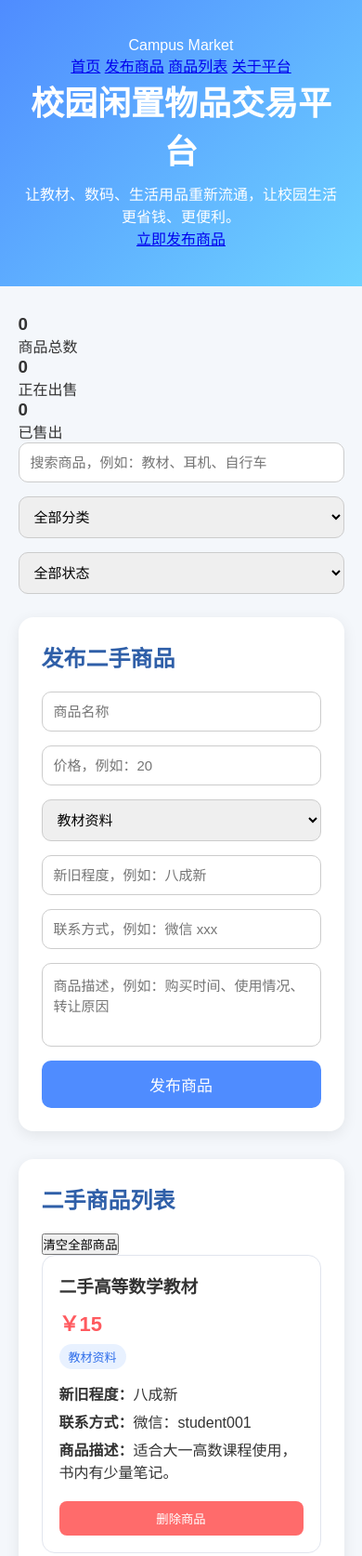
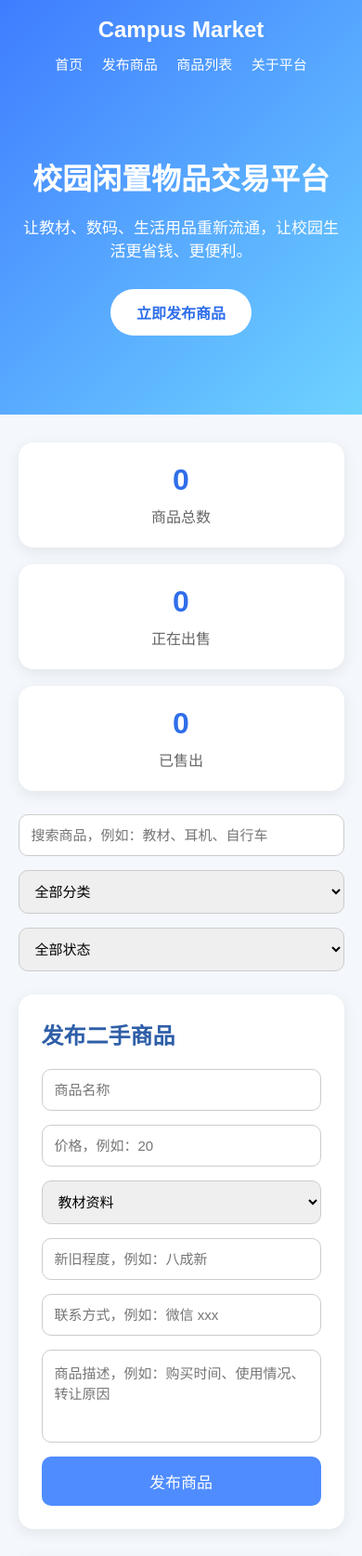
Before and after one commit to siyu4751-prog/campus-secondhand-market, a plain HTML site: page index.html in a window 390 px wide. Shown: the top 1674 px of the page at 93% size. Drawn offline with Linux system fonts and the light colour scheme.

Commit message:
Refactor CSS styles for improved layout and design

```diff
--- a/style.css
+++ b/style.css
@@ -2,6 +2,10 @@
     margin: 0;
     padding: 0;
     box-sizing: border-box;
+}
+
+html {
+    scroll-behavior: smooth;
 }
 
 body {
@@ -10,48 +14,115 @@ body {
     color: #333;
 }
 
-header {
-    background: linear-gradient(135deg, #4f8cff, #6ed3ff);
+.top-header {
+    background: linear-gradient(135deg, #3f7cff, #6ed3ff);
     color: white;
-    text-align: center;
-    padding: 40px 20px;
 }
 
-header h1 {
-    font-size: 36px;
-    margin-bottom: 10px;
+.navbar {
+    width: 90%;
+    max-width: 1150px;
+    margin: 0 auto;
+    padding: 18px 0;
+    display: flex;
+    justify-content: space-between;
+    align-items: center;
 }
 
-header p {
-    font-size: 16px;
+.logo {
+    font-size: 24px;
+    font-weight: bold;
+}
+
+.nav-links a {
+    color: white;
+    text-decoration: none;
+    margin-left: 25px;
+    font-size: 15px;
+}
+
+.nav-links a:hover {
+    text-decoration: underline;
+}
+
+.hero {
+    text-align: center;
+    padding: 70px 20px 85px;
+}
+
+.hero h1 {
+    font-size: 42px;
+    margin-bottom: 18px;
+}
+
+.hero p {
+    font-size: 17px;
+    margin-bottom: 30px;
+}
+
+.hero-btn {
+    display: inline-block;
+    background: white;
+    color: #2f6eea;
+    padding: 13px 28px;
+    border-radius: 30px;
+    text-decoration: none;
+    font-weight: bold;
+}
+
+.hero-btn:hover {
+    background: #eef5ff;
 }
 
 main {
     width: 90%;
-    max-width: 1100px;
+    max-width: 1150px;
     margin: 30px auto;
 }
 
+.stats-section {
+    display: grid;
+    grid-template-columns: repeat(3, 1fr);
+    gap: 18px;
+    margin-bottom: 25px;
+}
+
+.stat-card {
+    background: white;
+    padding: 22px;
+    text-align: center;
+    border-radius: 16px;
+    box-shadow: 0 4px 15px rgba(0,0,0,0.08);
+}
+
+.stat-card h3 {
+    color: #2f6eea;
+    font-size: 32px;
+    margin-bottom: 8px;
+}
+
+.stat-card p {
+    color: #666;
+}
+
 .search-section {
-    display: flex;
+    display: grid;
+    grid-template-columns: 2fr 1fr 1fr;
     gap: 15px;
     margin-bottom: 25px;
 }
 
 .search-section input,
 .search-section select {
-    padding: 12px;
+    padding: 13px;
     border: 1px solid #ccc;
     border-radius: 10px;
     font-size: 15px;
 }
 
-.search-section input {
-    flex: 1;
-}
-
 .form-section,
-.product-section {
+.product-section,
+.about-section {
     background: white;
     padding: 25px;
     margin-bottom: 30px;
@@ -73,7 +144,7 @@ h2 {
 .form-box input,
 .form-box select,
 .form-box textarea {
-    padding: 12px;
+    padding: 13px;
     border: 1px solid #ccc;
     border-radius: 10px;
     font-size: 15px;
@@ -81,13 +152,13 @@ h2 {
 
 .form-box textarea {
     grid-column: span 2;
-    height: 90px;
+    height: 100px;
     resize: none;
 }
 
 .form-box button {
     grid-column: span 2;
-    padding: 13px;
+    padding: 14px;
     background: #4f8cff;
     color: white;
     border: none;
@@ -100,23 +171,52 @@ h2 {
     background: #2f6eea;
 }
 
+.section-title-row {
+    display: flex;
+    justify-content: space-between;
+    align-items: center;
+}
+
+.clear-btn {
+    padding: 9px 14px;
+    background: #ff6b6b;
+    color: white;
+    border: none;
+    border-radius: 8px;
+    cursor: pointer;
+}
+
+.clear-btn:hover {
+    background: #e84141;
+}
+
 .product-list {
     display: grid;
-    grid-template-columns: repeat(auto-fill, minmax(260px, 1fr));
+    grid-template-columns: repeat(auto-fill, minmax(270px, 1fr));
     gap: 18px;
 }
 
 .product-card {
     background: #ffffff;
     border: 1px solid #e1e5ee;
-    border-radius: 14px;
+    border-radius: 16px;
     padding: 18px;
     transition: 0.3s;
+    position: relative;
 }
 
 .product-card:hover {
     transform: translateY(-4px);
     box-shadow: 0 6px 18px rgba(0,0,0,0.12);
+}
+
+.product-card.sold {
+    opacity: 0.65;
+}
+
+.product-icon {
+    font-size: 38px;
+    margin-bottom: 10px;
 }
 
 .product-card h3 {
@@ -126,7 +226,7 @@ h2 {
 
 .price {
     color: #ff5a5f;
-    font-size: 22px;
+    font-size: 23px;
     font-weight: bold;
     margin-bottom: 8px;
 }
@@ -135,30 +235,75 @@ h2 {
     display: inline-block;
     background: #e8f1ff;
     color: #2f6eea;
-    padding: 4px 10px;
+    padding: 5px 11px;
     border-radius: 20px;
     font-size: 13px;
     margin-bottom: 10px;
 }
 
+.status {
+    display: inline-block;
+    margin-left: 8px;
+    padding: 5px 11px;
+    border-radius: 20px;
+    font-size: 13px;
+}
+
+.status.available {
+    background: #e9fff2;
+    color: #0a9f55;
+}
+
+.status.sold {
+    background: #eee;
+    color: #777;
+}
+
 .product-card p {
-    margin: 6px 0;
+    margin: 7px 0;
     line-height: 1.5;
 }
 
+.card-actions {
+    display: flex;
+    gap: 10px;
+    margin-top: 14px;
+}
+
+.sold-btn,
 .delete-btn {
-    margin-top: 12px;
-    width: 100%;
+    flex: 1;
     padding: 9px;
     border: none;
     border-radius: 8px;
-    background: #ff6b6b;
     color: white;
     cursor: pointer;
 }
 
+.sold-btn {
+    background: #20c997;
+}
+
+.sold-btn:hover {
+    background: #12a87a;
+}
+
+.delete-btn {
+    background: #ff6b6b;
+}
+
 .delete-btn:hover {
     background: #e84141;
+}
+
+.empty-text {
+    color: #777;
+    font-size: 16px;
+}
+
+.about-section p {
+    line-height: 1.8;
+    color: #555;
 }
 
 footer {
@@ -167,11 +312,22 @@ footer {
     color: #777;
 }
 
-@media screen and (max-width: 700px) {
-    .search-section {
+@media screen and (max-width: 760px) {
+    .navbar {
         flex-direction: column;
+        gap: 12px;
     }
 
+    .nav-links a {
+        margin: 0 8px;
+    }
+
+    .hero h1 {
+        font-size: 32px;
+    }
+
+    .stats-section,
+    .search-section,
     .form-box {
         grid-template-columns: 1fr;
     }
@@ -180,4 +336,10 @@ footer {
     .form-box button {
         grid-column: span 1;
     }
+
+    .section-title-row {
+        flex-direction: column;
+        align-items: flex-start;
+        gap: 12px;
+    }
 }
```
